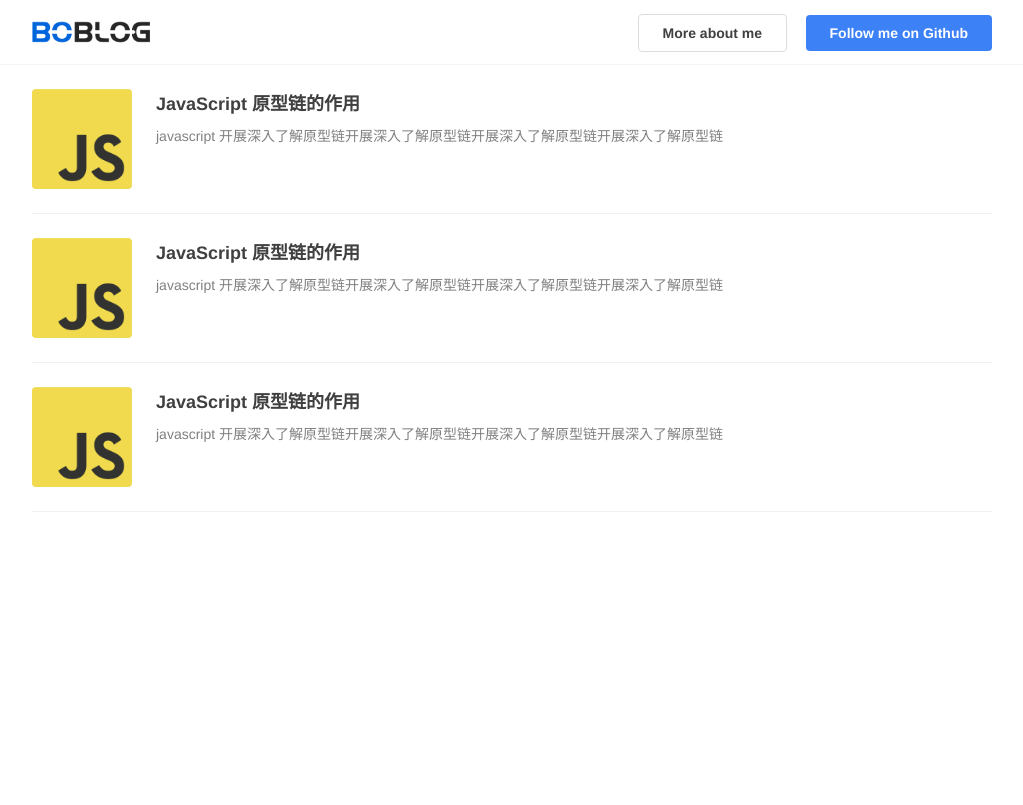
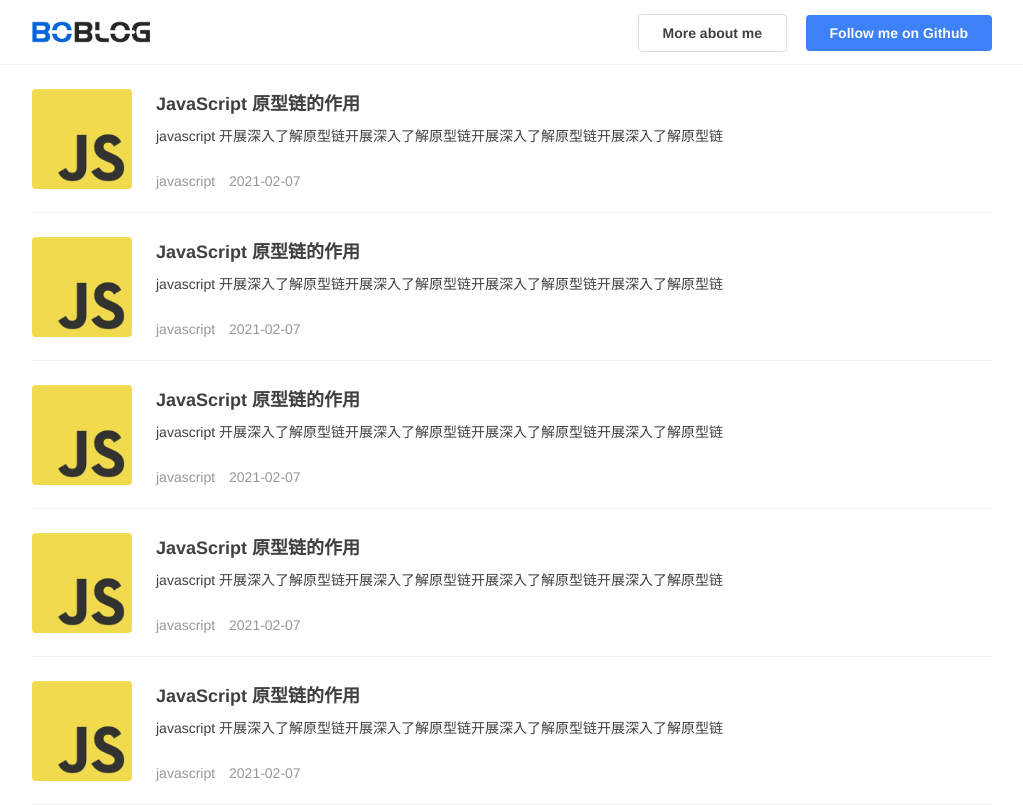
Before and after one commit to LFB/blog, a plain HTML site: page index.html in a window 1280 px wide. Shown: the whole page, without its empty margins (128-1151 px from the left). Drawn offline with Linux system fonts and the light colour scheme.

Commit message:
更新页面

```diff
--- a/css/index.css
+++ b/css/index.css
@@ -114,14 +114,24 @@ body {
 }
 
 .article-list {
+    box-sizing: border-box;
     display: block;
     clear: both;
-    height: 124px;
+    height: 148px;
     padding-top: 24px;
     border-bottom: 1px solid #f0f0f0;
 }
 
+
+.article-list:hover .article-title {
+    color: #0164da;
+    text-decoration: underline;
+}
+
 .article-item {
+    display: block;
+    height: 100%;
+    width: 100%;
     text-decoration: none;
     -webkit-transition: background-color .35s, color .35s, margin .45s, -webkit-transform .5s;
     transition: background-color .35s, color .35s, margin .45s, transform .5s;
@@ -143,6 +153,7 @@ body {
 .article-item-content {
     overflow: hidden;
     padding-left: 24px;
+    height: 124px;
 }
 
 .article-title {
@@ -151,14 +162,20 @@ body {
     color: #404040;
 }
 
-.article-item :hover .article-title {
-    color: #0164da;
-    text-decoration: underline;
-}
-
 
 .article-description {
     font-size: 14px;
-    color: #808080;
+    color: #404040;
     margin: 10px 0;
 }
+
+.article-info {
+    font-size: 14px;
+    color: #989898;
+    margin-top: 28px;
+}
+
+.article-info span {
+    display: inline-block;
+    margin-right: 10px;
+}
--- a/index.html
+++ b/index.html
@@ -47,23 +47,10 @@
                     <div class="article-description">
                         javascript 开展深入了解原型链开展深入了解原型链开展深入了解原型链开展深入了解原型链
                     </div>
-                </div>
 
-            </a>
-        </li>
-
-        <li class="article-list">
-            <a href="./article.html" class="article-item">
-                <div class="article-image">
-                    <img src="./images/js.jpeg" alt="title">
-                </div>
-
-                <div class="article-item-content">
-                    <h1 class="article-title">
-                        JavaScript 原型链的作用
-                    </h1>
-                    <div class="article-description">
-                        javascript 开展深入了解原型链开展深入了解原型链开展深入了解原型链开展深入了解原型链
+                    <div class="article-info">
+                        <span>javascript</span>
+                        <span>2021-02-07</span>
                     </div>
                 </div>
 
@@ -83,10 +70,86 @@
                     <div class="article-description">
                         javascript 开展深入了解原型链开展深入了解原型链开展深入了解原型链开展深入了解原型链
                     </div>
+
+                    <div class="article-info">
+                        <span>javascript</span>
+                        <span>2021-02-07</span>
+                    </div>
                 </div>
 
             </a>
         </li>
+
+        <li class="article-list">
+            <a href="./article.html" class="article-item">
+                <div class="article-image">
+                    <img src="./images/js.jpeg" alt="title">
+                </div>
+
+                <div class="article-item-content">
+                    <h1 class="article-title">
+                        JavaScript 原型链的作用
+                    </h1>
+                    <div class="article-description">
+                        javascript 开展深入了解原型链开展深入了解原型链开展深入了解原型链开展深入了解原型链
+                    </div>
+
+                    <div class="article-info">
+                        <span>javascript</span>
+                        <span>2021-02-07</span>
+                    </div>
+                </div>
+
+            </a>
+        </li>
+
+        <li class="article-list">
+            <a href="./article.html" class="article-item">
+                <div class="article-image">
+                    <img src="./images/js.jpeg" alt="title">
+                </div>
+
+                <div class="article-item-content">
+                    <h1 class="article-title">
+                        JavaScript 原型链的作用
+                    </h1>
+                    <div class="article-description">
+                        javascript 开展深入了解原型链开展深入了解原型链开展深入了解原型链开展深入了解原型链
+                    </div>
+
+                    <div class="article-info">
+                        <span>javascript</span>
+                        <span>2021-02-07</span>
+                    </div>
+                </div>
+
+            </a>
+        </li>
+
+        <li class="article-list">
+            <a href="./article.html" class="article-item">
+                <div class="article-image">
+                    <img src="./images/js.jpeg" alt="title">
+                </div>
+
+                <div class="article-item-content">
+                    <h1 class="article-title">
+                        JavaScript 原型链的作用
+                    </h1>
+                    <div class="article-description">
+                        javascript 开展深入了解原型链开展深入了解原型链开展深入了解原型链开展深入了解原型链
+                    </div>
+
+                    <div class="article-info">
+                        <span>javascript</span>
+                        <span>2021-02-07</span>
+                    </div>
+                </div>
+
+            </a>
+        </li>
+
+
     </ul>
 </div>
 
```
